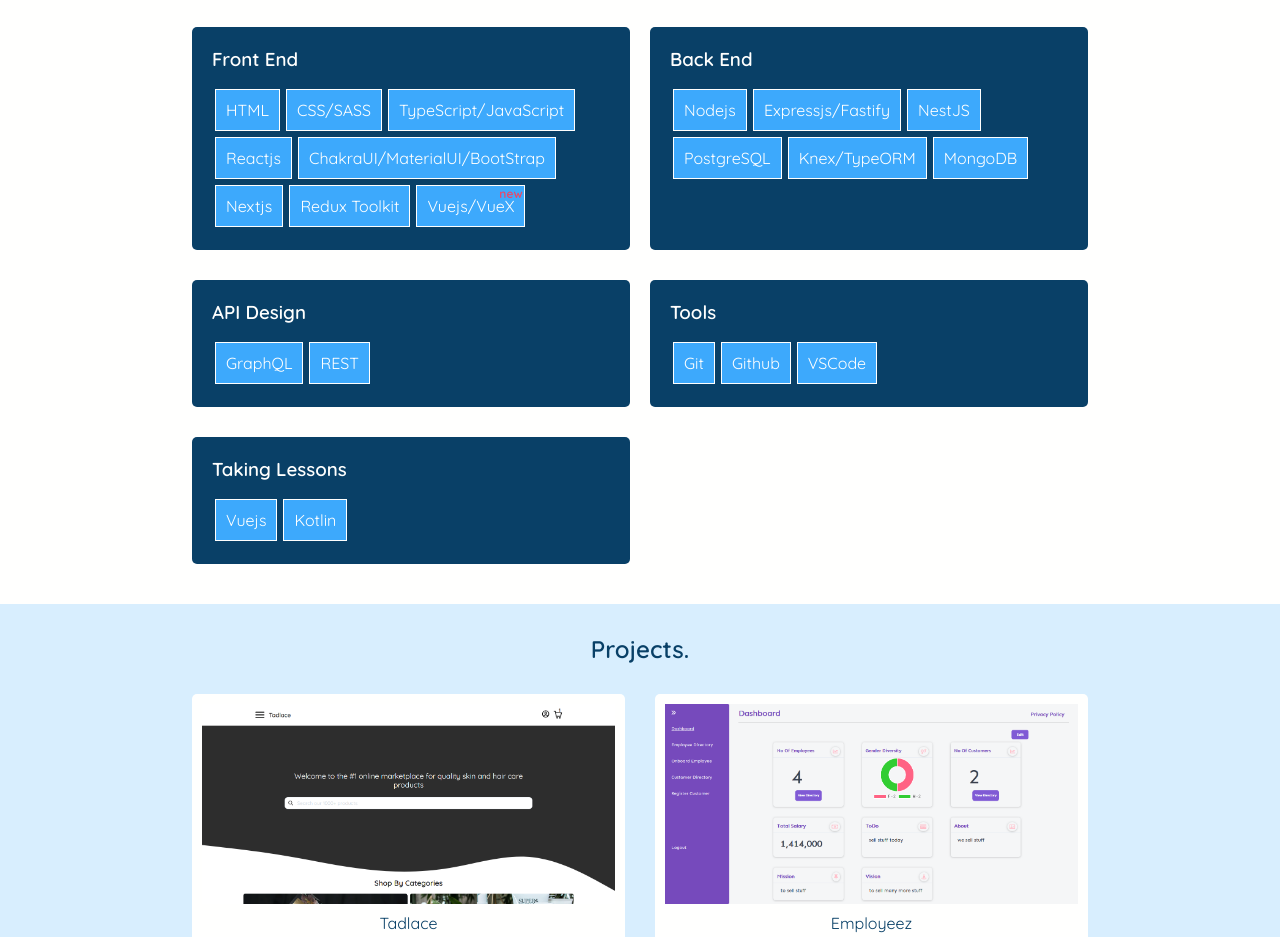
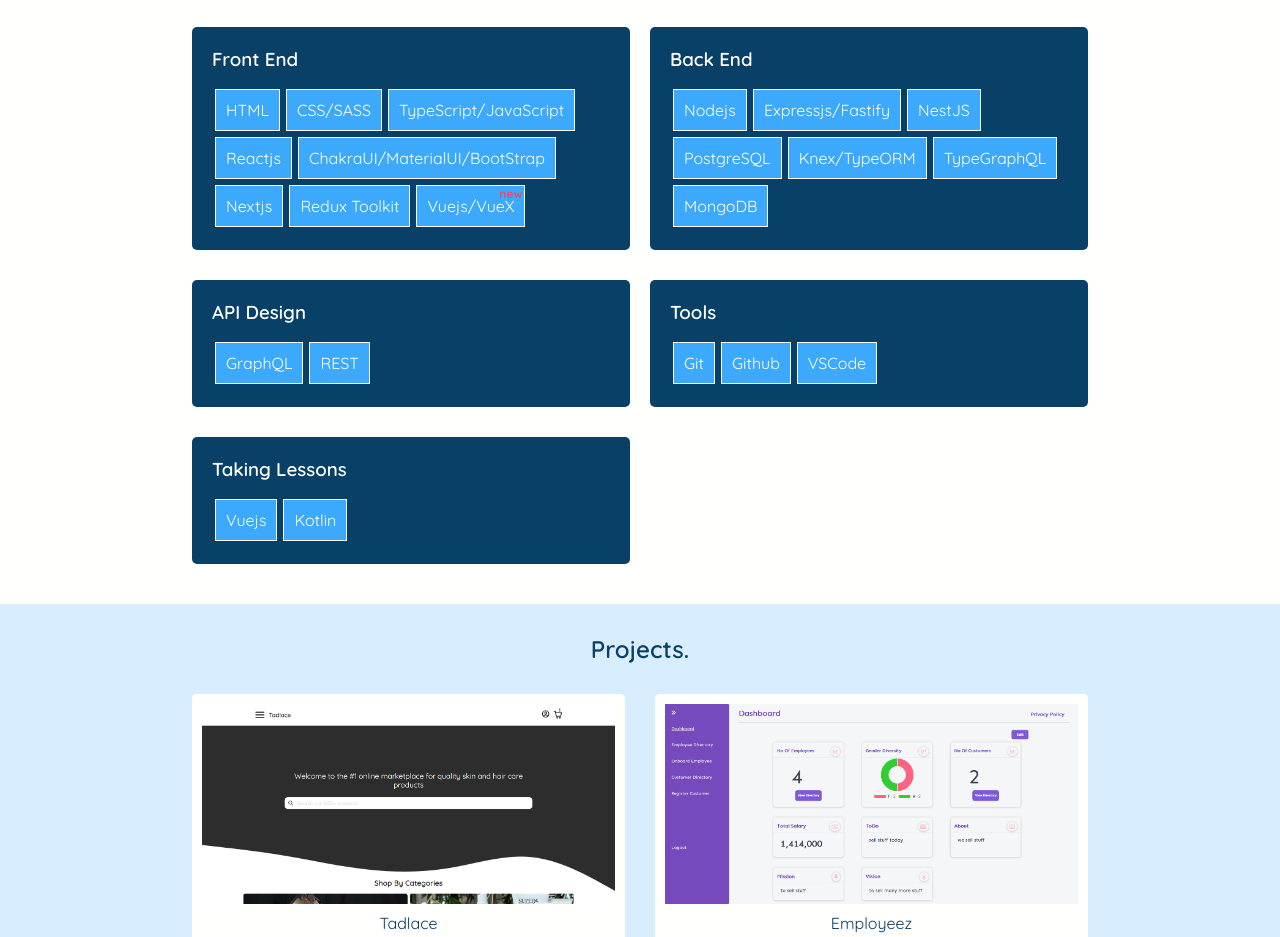
Before and after one commit to Segun98/portfolio, a Vue app: page / in a window 1280 px wide. Shown: the part 2000-2937 px from the top of the page. Built offline with nearby package versions, Linux system fonts and the light colour scheme.

Commit message:
Feat: Added a new skill

```diff
--- a/src/components/Skills.vue
+++ b/src/components/Skills.vue
@@ -29,6 +29,7 @@
             <p>NestJS</p>
             <p>PostgreSQL</p>
             <p>Knex/TypeORM</p>
+            <p>TypeGraphQL</p>
             <p>MongoDB</p>
           </aside>
         </div>
```
